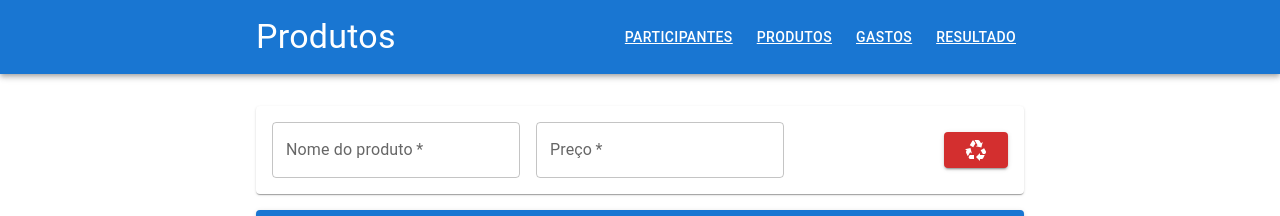
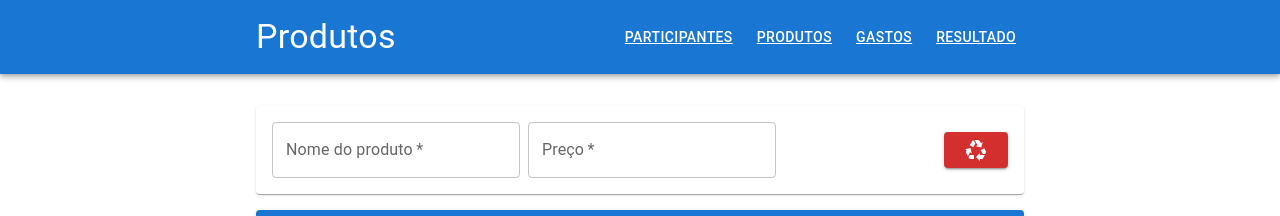
Before and after one commit to jonatas1n/divide-ai, a React (Vite) app: page /products in a window 1280 px wide. Shown: the top 216 px of the page. Built offline with nearby package versions, Linux system fonts and the light colour scheme.

Commit message:
chore: adjust spacing

```diff
--- a/src/components/products/ProductForm/index.tsx
+++ b/src/components/products/ProductForm/index.tsx
@@ -26,7 +26,7 @@ export const ProductForm = ({ product }: ProductFormProps) => {
     };
 
   return (
-    <Stack direction="row" spacing={2}>
+    <Stack direction="row" spacing={1}>
       <TextField
         label="Nome do produto"
         value={formData.name}
--- a/src/components/products/ProductItem/index.tsx
+++ b/src/components/products/ProductItem/index.tsx
@@ -17,7 +17,7 @@ export const ProductItem = ({ product }: ProductItemProps) => {
 
   return (
     <Card>
-      <Stack direction="row" p={2} justifyContent="space-between" alignItems="center">
+      <Stack direction="row" spacing={2} p={2} justifyContent="space-between" alignItems="center">
         <ProductForm product={product} />
         <Button variant="contained" onClick={onRemove} color="error"><Recycling /></Button>
       </Stack>
```
